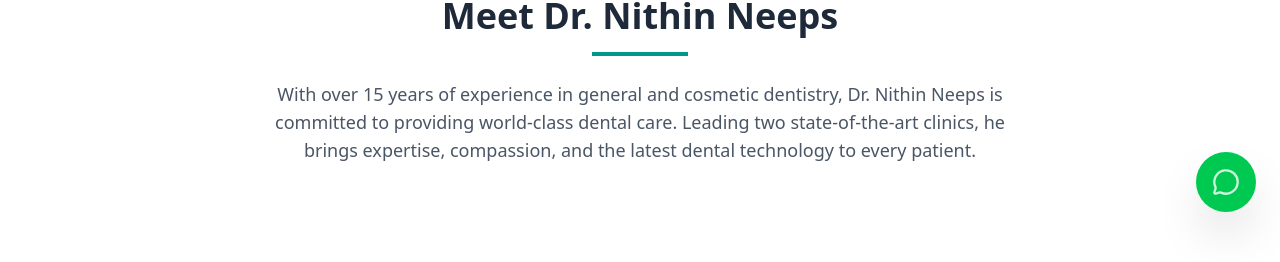
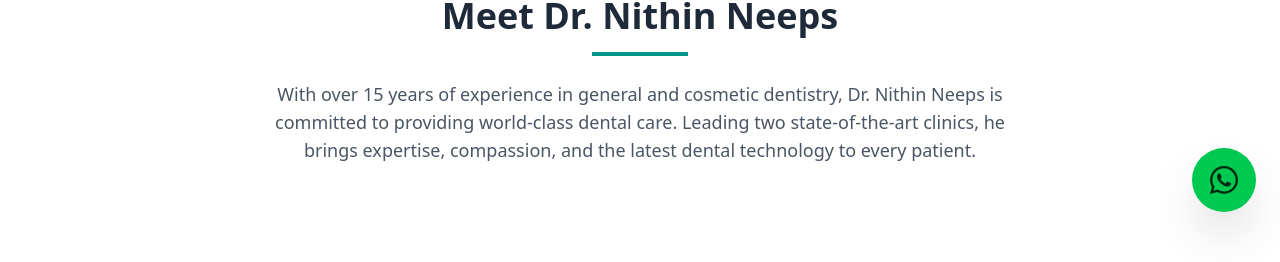
Before and after one commit to surajcyriac/dentalClinic, a React (Vite) app: page / in a window 1280 px wide. Shown: the part 564-826 px from the top of the page. Built offline with nearby package versions, Linux system fonts and the light colour scheme.

Commit message:
some changes

```diff
--- a/src/App.jsx
+++ b/src/App.jsx
@@ -1,5 +1,6 @@
 import React, { useState } from 'react';
 import { MapPin, Phone, Mail, Clock, Calendar, ChevronRight, Menu, X, MessageCircle } from 'lucide-react';
+import whatsAppicon from './assets/whatsapp-brands-solid-full.svg'
 
 export default function DentalPortfolio() {
   const [mobileMenuOpen, setMobileMenuOpen] = useState(false);
@@ -77,8 +78,8 @@ export default function DentalPortfolio() {
   return (
     <div id="home" className="min-h-screen bg-gradient-to-br from-blue-50 to-teal-50  scroll-smooth ">
       {/* Header */}
-      <header  className="bg-white shadow-md sticky top-0 z-50">
-        <div  className="max-w-full px-4 sm:px-6 lg:px-12">
+      <header className="bg-white shadow-md sticky top-0 z-50">
+        <div className="max-w-full px-4 sm:px-6 lg:px-12">
           <div className="flex justify-between items-center py-4">
             <div>
               <h1 className="md:text-2xl  sm:text-[15rem]  font-bold text-teal-700">Dr. Nithin's Dental Care</h1>
@@ -118,7 +119,7 @@ export default function DentalPortfolio() {
       </header>
 
       {/* Hero Section */}
-      <section  className="relative bg-gradient-to-r from-teal-600 to-blue-600 text-white py-20 scroll-smooth ">
+      <section className="relative bg-gradient-to-r from-teal-600 to-blue-600 text-white py-20 scroll-smooth">
         <div className="max-w-full px-4 sm:px-6 lg:px-12 text-center py-10">
           <h2 className="text-4xl sm:text-5xl font-bold mb-4">Your Smile, Our Priority</h2>
           <p className="text-xl mb-8 text-teal-50">Comprehensive dental care across two premium locations</p>
@@ -144,7 +145,7 @@ export default function DentalPortfolio() {
       </section>
 
       {/* Our Experts Section */}
-      <section id="experts" className="py-16 bg-gray-50">
+      <section id="experts" className="pt-30 pb-16 bg-gray-50">
         <div className="max-w-full px-4 sm:px-6 lg:px-12">
           <h2 className="text-3xl sm:text-4xl font-bold text-center text-gray-800 mb-4">Our Experts</h2>
           <div className="w-24 h-1 bg-teal-600 mx-auto mb-12"></div>
@@ -181,7 +182,7 @@ export default function DentalPortfolio() {
       </section>
 
       {/* Clinics Section */}
-      <section id="clinics" className="py-16 bg-white">
+      <section id="clinics" className="pt-30 pb-16 bg-white">
         <div className="max-w-full px-4 sm:px-6 lg:px-12">
           <h2 className="text-3xl sm:text-4xl font-bold text-center text-gray-800 mb-12">Our Clinics</h2>
 
@@ -189,8 +190,7 @@ export default function DentalPortfolio() {
           <div className="flex justify-center mb-8 space-x-4">
             <button
               onClick={() => setSelectedClinic('stmarys')}
-              className={`px-6 py-3 rounded-lg font-semibold transition ${
-                selectedClinic === 'stmarys'
+              className={`px-6 py-3 rounded-lg font-semibold transition ${selectedClinic === 'stmarys'
                 ? 'bg-teal-600 text-white'
                 : 'bg-white text-gray-700 hover:bg-gray-100'
                 }`}
@@ -199,8 +199,7 @@ export default function DentalPortfolio() {
             </button>
             <button
               onClick={() => setSelectedClinic('clove')}
-              className={`px-6 py-3 rounded-lg font-semibold transition ${
-                selectedClinic === 'clove'
+              className={`px-6 py-3 rounded-lg font-semibold transition ${selectedClinic === 'clove'
                 ? 'bg-teal-600 text-white'
                 : 'bg-white text-gray-700 hover:bg-gray-100'
                 }`}
@@ -279,7 +278,7 @@ export default function DentalPortfolio() {
                   src={clinics[selectedClinic].mapEmbed}
                   width="100%"
                   height="400"
-                  style={{border: 0}}
+                  style={{ border: 0 }}
                   allowFullScreen={true}
                   loading="lazy"
                   referrerPolicy="no-referrer-when-downgrade"
@@ -292,7 +291,7 @@ export default function DentalPortfolio() {
       </section>
 
       {/* Services Section */}
-      <section id="services"   className="py-16 bg-gray-50 ">
+      <section id="services" className="pt-30 pb-16 bg-gray-50 ">
         <div className="max-w-full px-4 sm:px-6 lg:px-12">
           <h2 className="text-3xl sm:text-4xl font-bold text-center text-gray-800 mb-12">Our Services</h2>
           <div className="grid sm:grid-cols-2 lg:grid-cols-4 gap-6">
@@ -336,10 +335,10 @@ export default function DentalPortfolio() {
         href="https://wa.me/916238322874?text=Hi%2C%20I%20am%20interested%20in%20your%20service"
         target="_blank"
         rel="noopener noreferrer"
-        className="fixed bottom-6 right-6 bg-green-500 text-white p-4 rounded-full shadow-2xl hover:bg-green-600 hover:scale-110 transition-all duration-300 z-50 flex items-center justify-center group"
+        className="fixed bottom-6 right-6 bg-green-500 text-white p-3 rounded-full shadow-2xl hover:bg-green-600 hover:scale-110 transition-all duration-300 z-50 flex items-center justify-center group"
         aria-label="Contact us on WhatsApp"
       >
-        <MessageCircle size={28} className="animate-pulse" />
+        <img src={whatsAppicon} alt="WhatsApp" className="w-10 h-10 animate-pulse" />
         <span className="absolute right-full mr-3 bg-gray-900 text-white px-3 py-2 rounded-lg text-sm font-semibold whitespace-nowrap opacity-0 group-hover:opacity-100 transition-opacity duration-300">
           Chat on WhatsApp
         </span>
```
Also changed, not shown: src/assets/whatsapp-brands-solid-full.svg (added). Lines whose indentation alone changed are shown as unchanged.
